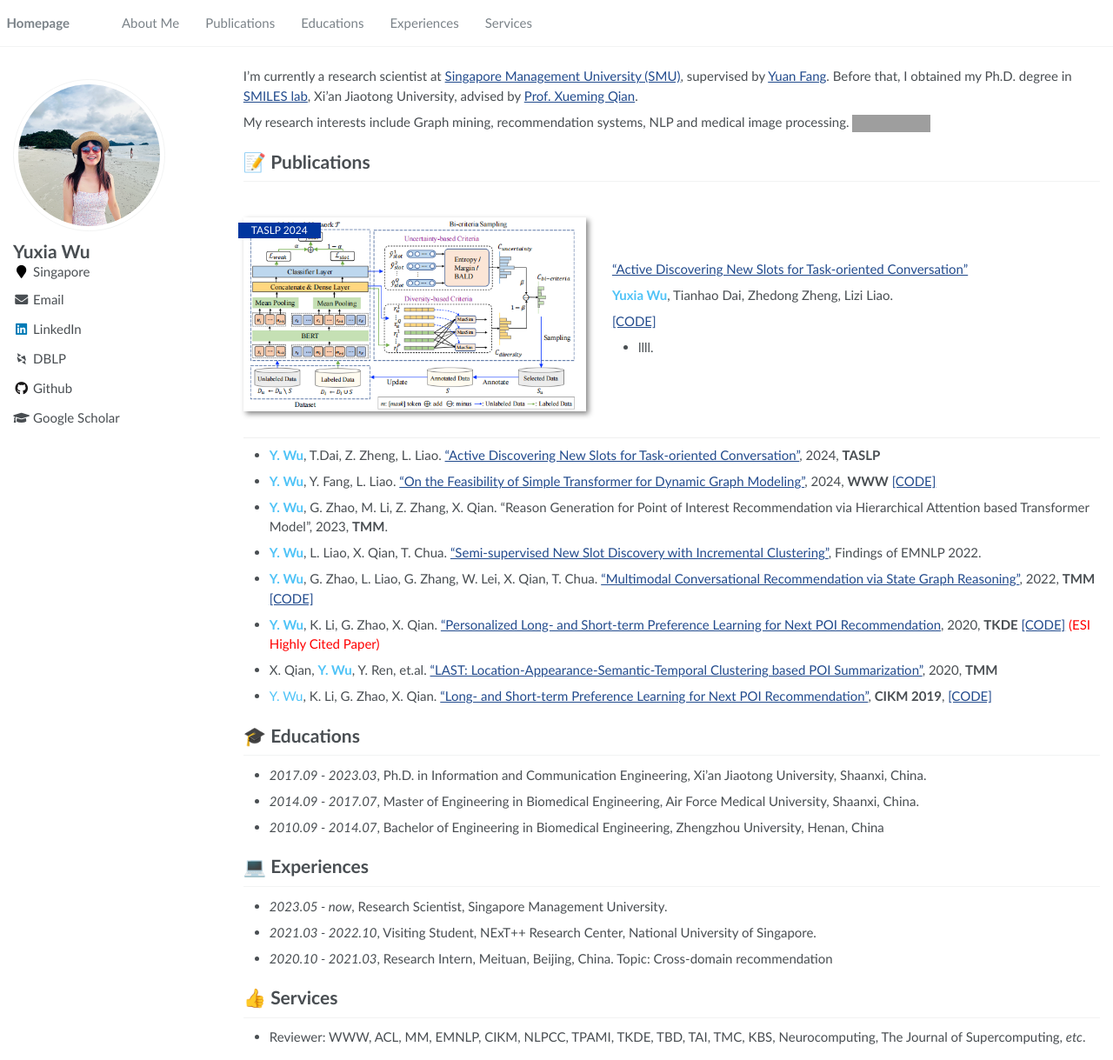
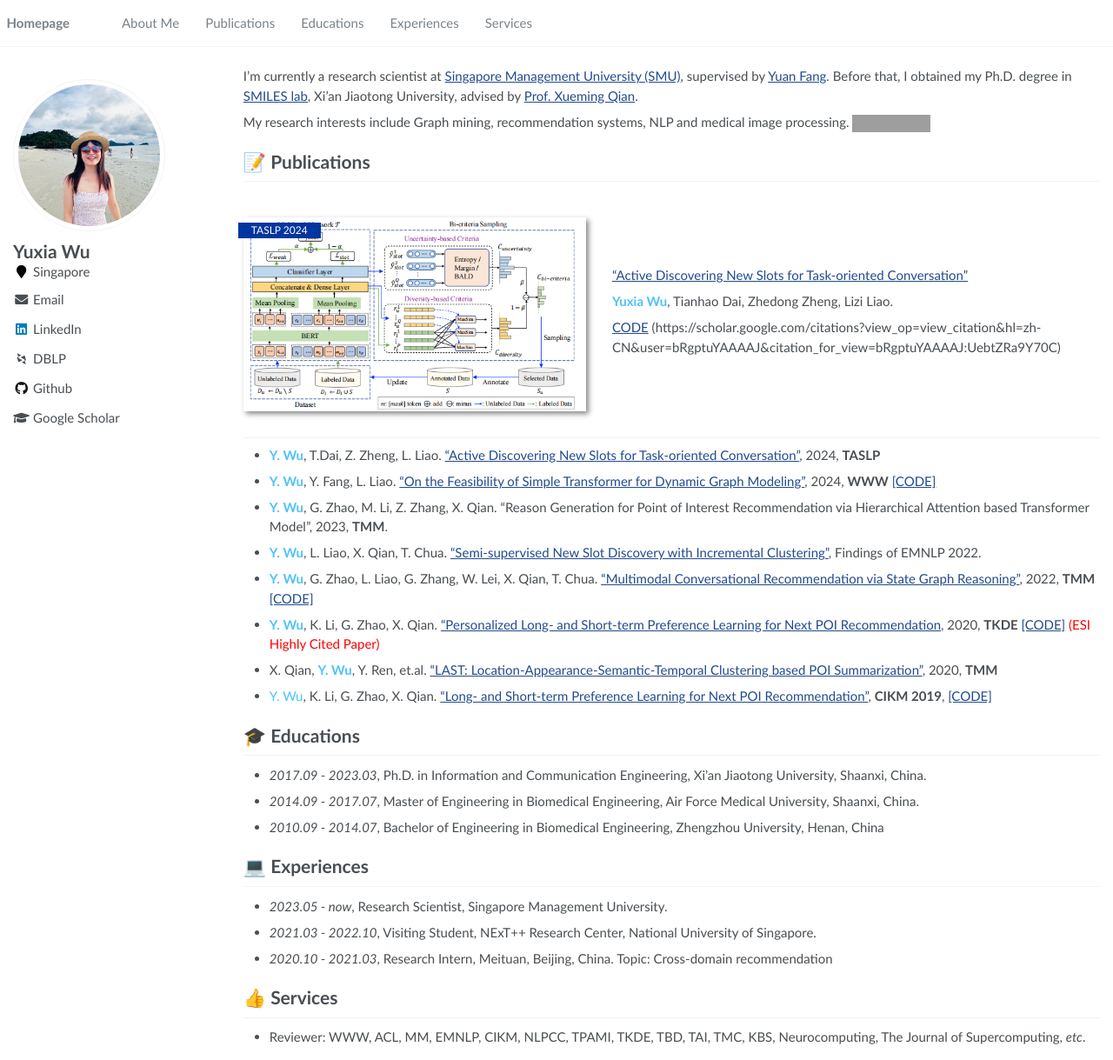
Before and after one commit to YuxiaWu/YuxiaWu.github.io, a Jekyll site: the page built from _pages/about.md, in a window 1280 px wide and 1219 px high. Shown: the whole window at 87% size. Built offline with Jekyll 4.4.1, drawn with Linux system fonts in a browser that asks for light colours; some web fonts are replaced; grey boxes are pictures that could not be loaded.

Commit message:
Update about.md

```diff
--- a/_pages/about.md
+++ b/_pages/about.md
@@ -31,8 +31,8 @@
 
 <span style="color:#4FC3F7">**Yuxia Wu**</span>, Tianhao Dai, Zhedong Zheng, Lizi Liao.
 
-[[CODE]](https://github.com/yieshah/SimpleDyG) <strong><span class='show_paper_citations' data='bRgptuYAAAAJ:UebtZRa9Y70C'></span></strong>
-- llll.
+[CODE]([https://github.com/yieshah/SimpleDyG](https://github.com/YuxiaWu/Bi-criteria)) (https://scholar.google.com/citations?view_op=view_citation&hl=zh-CN&user=bRgptuYAAAAJ&citation_for_view=bRgptuYAAAAJ:UebtZRa9Y70C) <strong><span class='show_paper_citations' data='bRgptuYAAAAJ:UebtZRa9Y70C'></span></strong>
+
 </div>
 </div>
 
```
